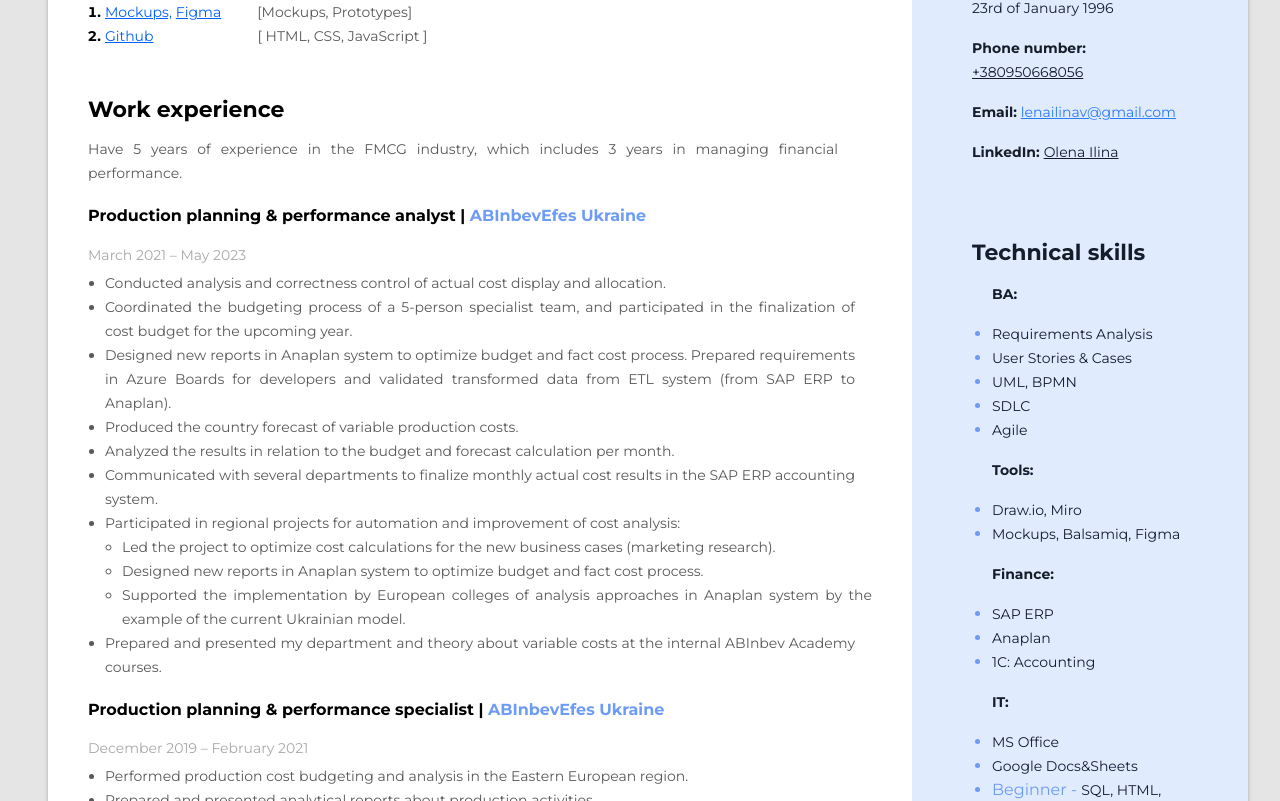
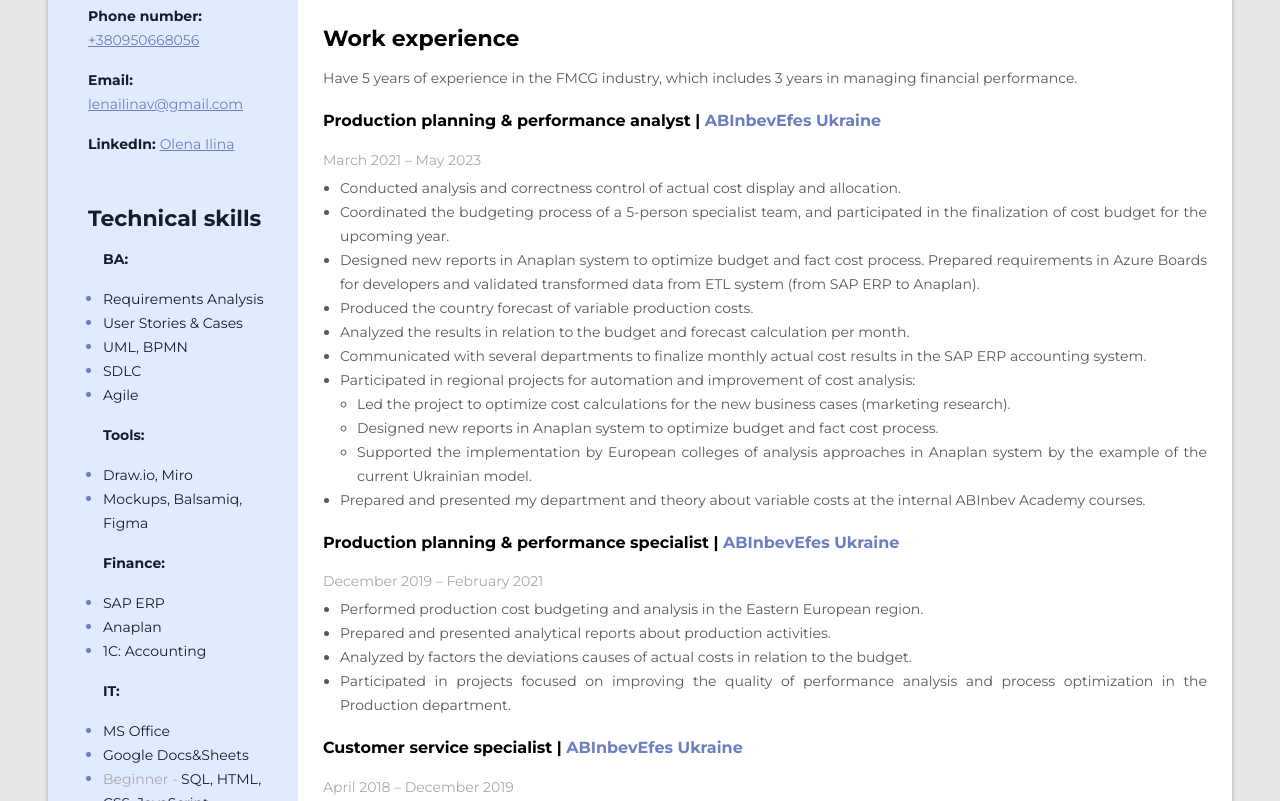
Before and after one commit to OlenaIlinaV/cv, a plain HTML site: page index.html in a window 1280 px wide. Shown: the part 439-1240 px from the top of the page. Drawn offline with Linux system fonts and the light colour scheme.

Commit message:
Update style.css

```diff
--- a/css/style.css
+++ b/css/style.css
@@ -7,16 +7,17 @@ body{
 /* Wrapper */
 .wrapper{
     display: flex;
-    flex-direction: row-reverse;
+    /* flex-direction: row-reverse; */
     background-color:white;
-    width: 1200px;
+    max-width: 1200px;
+    min-width: 1005px;
     margin: 0 auto;
     box-shadow: 0px 4px 4px 0px rgba(0, 0, 0, 0.25);
 }
 
 /* Main content */
 .main_content{
-    padding: 40px;
+    padding: 25px;
 }
 
 .main_content_title {
@@ -31,7 +32,7 @@ body{
 /* About me */
 .my_profession{
 color: #000;
-font-size: 14px;
+font-size: 20px;
 font-style: normal;
 font-weight: 700;
 line-height: 17px;
@@ -54,12 +55,13 @@ font-size: 14px;
 font-style: normal;
 font-weight: 400;
 line-height: 24px;
-width: 750px;
-text-align: justify;
+/* width: 750px; */
+text-overflow: initial;
+/* text-align: justify; */
 }
 
 .about_me_container {
-margin-bottom: 64px;
+margin-bottom: 40px;
 }
 
 /* Projects */
@@ -78,7 +80,7 @@ margin: 0;
 }
 
 .projects_container {
-margin-bottom: 48px;
+margin-bottom: 40px;
 }
 
 .project-item-deskr {
@@ -90,7 +92,7 @@ line-height: 24px;
 }
 
 .project-item-link {
-color: #005FFF;
+color: #6a7ec1;
 font-size: 14px;
 font-style: normal;
 font-weight: 400;
@@ -117,7 +119,7 @@ margin: o;
     margin-bottom: 16px;
 }
 .work_experience_company {
-color: #6D9BF5;
+color: #6a7ec1;
 font-size: 16px;
 font-style: normal;
 font-weight: 700;
@@ -139,7 +141,7 @@ font-size: 14px;
 font-style: normal;
 font-weight: 400;
 line-height: 24px;
-width: 750px;
+/* width: 750px; */
 }
 
 .work_duties_list {
@@ -151,7 +153,7 @@ width: 750px;
 /* Sidebar */
 .sidebar{
     background-color: #E0EBFE;
-    width: 340px
+    width: 300px
 }
 .my_photo{
     margin: 40px 0 0 0;
@@ -162,7 +164,7 @@ width: 750px;
 .tech_skills_container,
 .soft_skills_container,
 .language_skills_container{
-    margin: 70px 60px 75px 60px;
+    margin: 40px 20px 50px 40px;
 }
 
 .sidebar_title {
@@ -170,7 +172,7 @@ color: #161D2A;
 font-size: 22px;
 font-style: normal;
 font-weight: 700;
-line-height: 27px;
+line-height: 25px;
 margin-bottom: 8px;
 }
 
@@ -185,7 +187,7 @@ margin-bottom: 8px;
 }
 
 .contacts_number {
-    color: #161D2A;
+    color: #6a7ec1;
     font-size: 14px;
     font-style: normal;
     font-weight: 400;
@@ -193,7 +195,7 @@ margin-bottom: 8px;
 }
 
 .contacts_email {
-    color: #2979FF;
+    color: #6a7ec1;
     font-size: 14px;
     font-style: normal;
     font-weight: 400;
@@ -202,7 +204,7 @@ margin-bottom: 8px;
     }
 
     .contacts_linkedIn {
-    color: #161D2A;
+    color: #6a7ec1;
     font-size: 14px;
     font-style: normal;
     font-weight: 400;
@@ -212,12 +214,12 @@ margin-bottom: 8px;
     /* Skills */
 
     .skills_list {
-        padding: 0 0 0 20px;
+        padding: 0 0 0 15px;
         margin: 0;
     }
 
     .skills_list_item {
-        color: #6D9BF5;
+        color: #6a7ec1;
     }
 
     .skills_list_item_text {
@@ -228,3 +230,26 @@ margin-bottom: 8px;
         line-height: 24px;
 
     }
+
+    .skills_list_item_text2 {
+        color: #A8A8A8;
+        font-size: 14px;
+        font-style: normal;
+        font-weight: 400;
+        line-height: 15px;
+        margin: 12px 0 8px 0;
+        }
+    /* Screen */
+
+    @media screen and (max-width: 1240px) {
+        .wrapper {
+            width: 100%;
+            max-width: 1222px;
+        }
+    }
+
+    @media screen and (max-width: 1005px) {
+        .main_content {
+           padding: 25px 25px 25px 25px;
+        }
+    }
```
